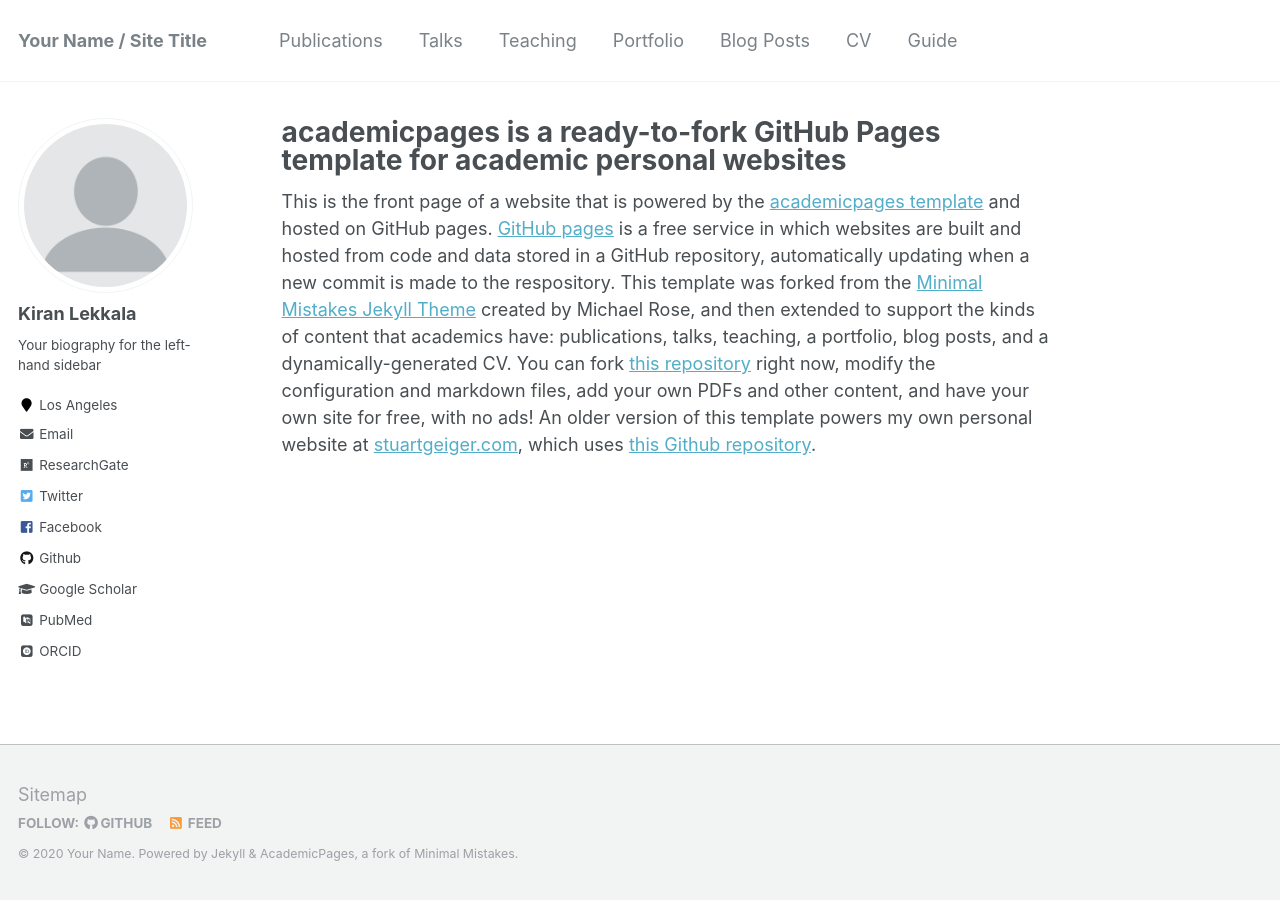
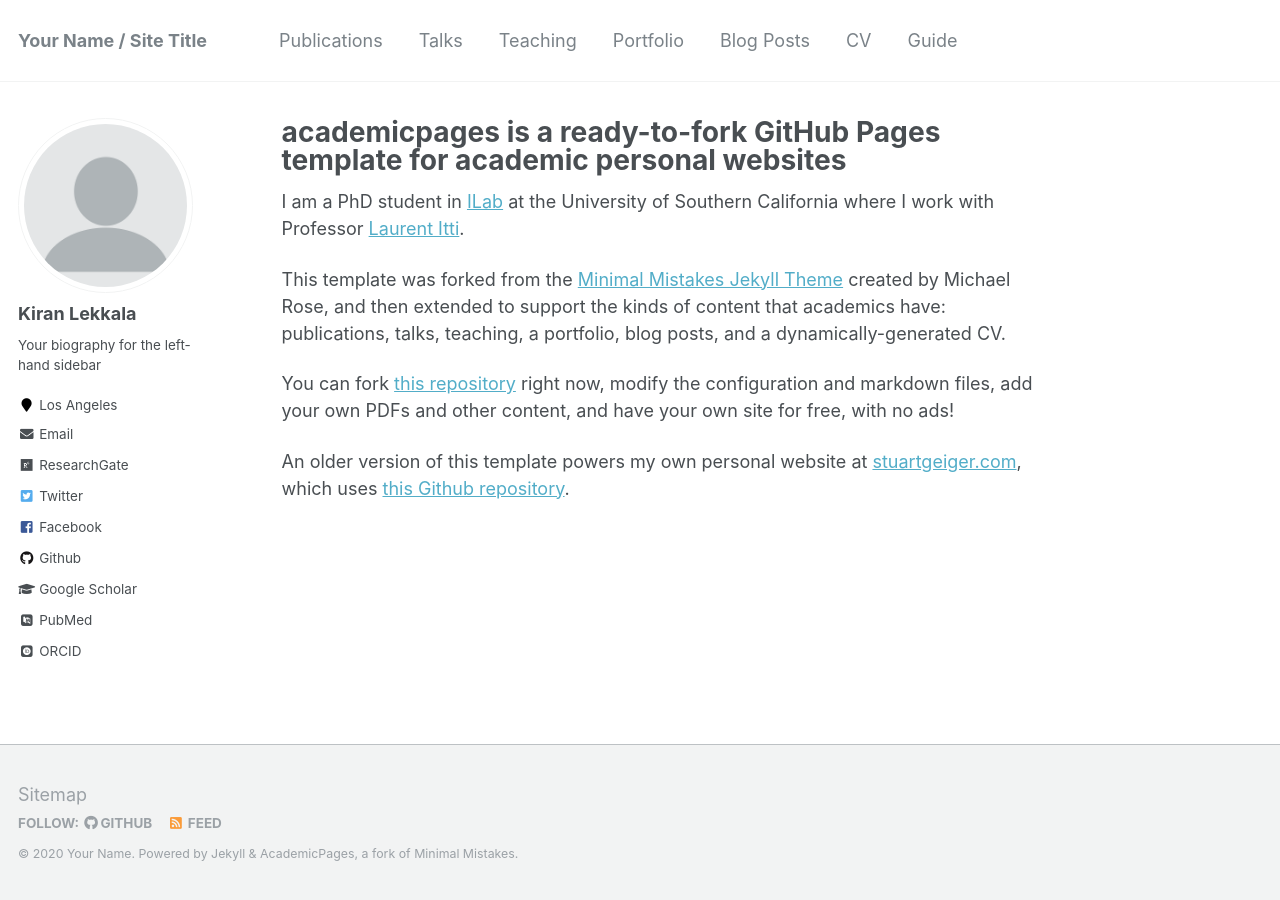
Before and after one commit to klekkala/klekkala.github.io, a Jekyll site: the page built from _pages/about.md, in a window 1280 px wide. Built offline with Jekyll 4.4.1, drawn with Linux system fonts in a browser that asks for light colours; some web fonts are replaced.

Commit message:
Update about.md

```diff
--- a/_pages/about.md
+++ b/_pages/about.md
@@ -8,4 +8,10 @@
   - /about.html
 ---
 
-This is the front page of a website that is powered by the [academicpages template](https://github.com/academicpages/academicpages.github.io) and hosted on GitHub pages. [GitHub pages](https://pages.github.com) is a free service in which websites are built and hosted from code and data stored in a GitHub repository, automatically updating when a new commit is made to the respository. This template was forked from the [Minimal Mistakes Jekyll Theme](https://mmistakes.github.io/minimal-mistakes/) created by Michael Rose, and then extended to support the kinds of content that academics have: publications, talks, teaching, a portfolio, blog posts, and a dynamically-generated CV. You can fork [this repository](https://github.com/academicpages/academicpages.github.io) right now, modify the configuration and markdown files, add your own PDFs and other content, and have your own site for free, with no ads! An older version of this template powers my own personal website at [stuartgeiger.com](http://stuartgeiger.com), which uses [this Github repository](https://github.com/staeiou/staeiou.github.io).
+I am a PhD student in [ILab](https://github.com/academicpages/academicpages.github.io) at the University of Southern California where I work with Professor [Laurent Itti](https://pages.github.com).
+
+This template was forked from the [Minimal Mistakes Jekyll Theme](https://mmistakes.github.io/minimal-mistakes/) created by Michael Rose, and then extended to support the kinds of content that academics have: publications, talks, teaching, a portfolio, blog posts, and a dynamically-generated CV.
+
+You can fork [this repository](https://github.com/academicpages/academicpages.github.io) right now, modify the configuration and markdown files, add your own PDFs and other content, and have your own site for free, with no ads!
+
+An older version of this template powers my own personal website at [stuartgeiger.com](http://stuartgeiger.com), which uses [this Github repository](https://github.com/staeiou/staeiou.github.io).
```
